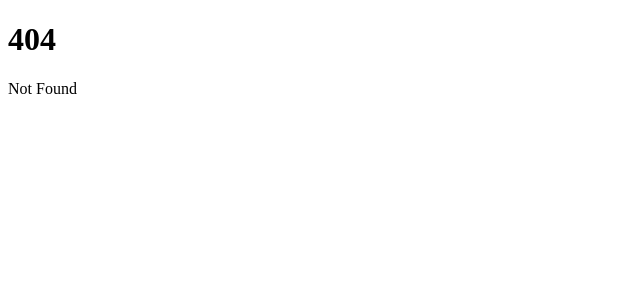
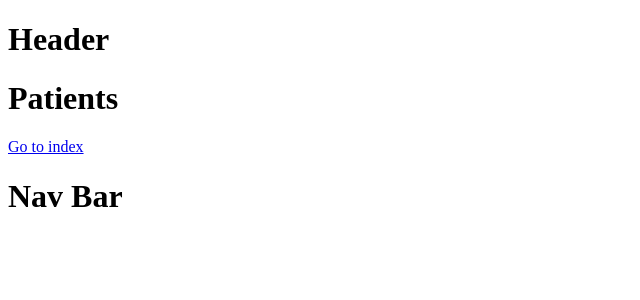
Before and after one commit to ishf-github/nhsapp, a SvelteKit app: page /patients in a window 1280 px wide. Before the commit this address had no page. Shown: the top 300 px of the page, without its empty margins (0-640 px from the left). Built offline with nearby package versions, Linux system fonts and the light colour scheme.

Commit message:
Initial tests

```diff
--- /dev/null
+++ b/src/routes/+layout.svelte
@@ -0,0 +1,3 @@
+<h1>Header</h1>
+<slot></slot>
+<h1>Nav Bar</h1>
--- /dev/null
+++ b/src/routes/patients/+page.svelte
@@ -0,0 +1,2 @@
+<h1>Patients</h1>
+<a href="/">Go to index</a>
```
Also changed, not shown: src/components/Button.svelte (added, +9 -0 lines), src/routes/+page.svelte (+10 -0 lines).
